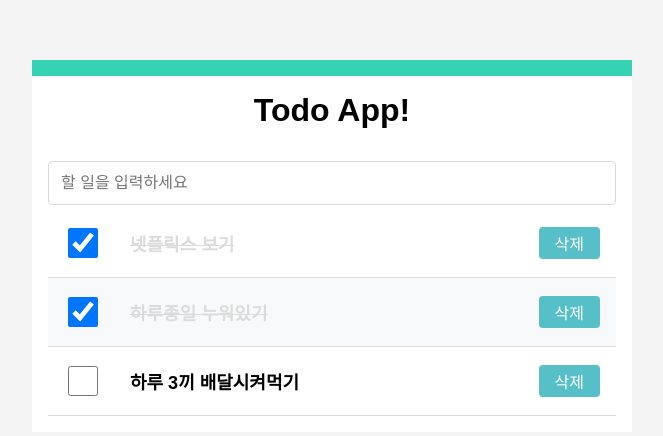
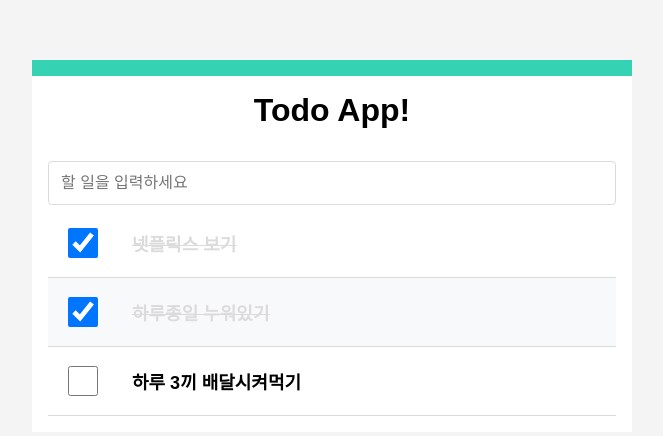
Before and after one commit to yoonyounghoon/typescript-react-todo, a React (Create React App) app: page / in a window 1280 px wide. Shown: the part 154-590 px from the top of the page, without its empty margins (308-971 px from the left). Built offline with nearby package versions, Linux system fonts and the light colour scheme; a web font is replaced by a local one.

Commit message:
할일목록 hover시 삭제버튼 나오도록 변경

```diff
--- a/src/components/TodoListItem/TodoListItem.css
+++ b/src/components/TodoListItem/TodoListItem.css
@@ -9,7 +9,6 @@
   background: #f8f9fa;
 }
 
-.active,
 .list {
   display: flex;
   align-items: center;
@@ -27,8 +26,12 @@
 }
 
 .text {
+  cursor: default;
+  font-weight: bold;
   font-size: 1.125rem;
-  font-weight: bold;
+  border: none;
+  outline: none;
+  background-color: transparent;
 }
 
 .delete {
--- a/src/components/TodoListItem/TodoListItem.tsx
+++ b/src/components/TodoListItem/TodoListItem.tsx
@@ -1,4 +1,5 @@
 import React from 'react';
+import { useState } from 'react';
 import { Todo } from '../TodoList/TodoList';
 import './TodoListItem.css';
 
@@ -9,17 +10,28 @@ type TodoListItemProps = {
 };
 
 function TodoListItem({ todo, onToggle, onRemove }: TodoListItemProps) {
+  const [visible, setVisible] = useState(false);
+
+  const handleVisible = () => {
+    console.log('enter!');
+    setVisible(true);
+  };
+
+  const handleInvisible = () => {
+    setVisible(false);
+  };
+
   return (
-    <div className="Todo-item">
-      <div className={todo.done ? 'active' : 'list'}>
-        <input className="checkbox" type="checkbox" checked={todo.done} onChange={() => onToggle(todo.id)} />
-        <div className="text" key={todo.id} onDoubleClick={() => onRemove(todo.id)}>
-          {todo.text}
-        </div>
+    <div className="Todo-item" onMouseOver={handleVisible} onMouseOut={handleInvisible}>
+      <div className={todo.done ? 'active list' : 'list'}>
+        <input className="checkbox" type="checkbox" checked={todo.done} onChange={() => onToggle(todo.id)} readOnly />
+        <input className={todo.done ? 'active text' : 'text'} key={todo.id} value={todo.text} />
       </div>
-      <button className="delete" onClick={() => onRemove(todo.id)}>
-        삭제
-      </button>
+      {visible && (
+        <button className="delete" onClick={() => onRemove(todo.id)} onMouseEnter={handleVisible}>
+          삭제
+        </button>
+      )}
     </div>
   );
 }
```
